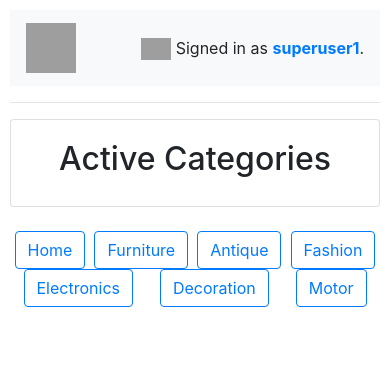
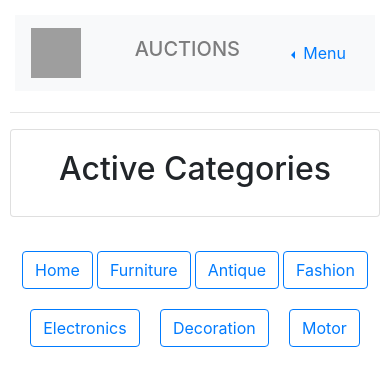
Before and after one commit to rishitshivesh/auction, a Django app: page /category in a window 390 px wide. Shown: the top 386 px of the page. Run offline with Django 3.2, Linux system fonts and the light colour scheme; a user stored in the database is signed in; data comes from the database, SQL or seed files in the repository; both versions use the stored data as it was after the commit; some libraries are stand-ins or nearby versions; grey boxes are pictures that could not be loaded.

Commit message:
Responsive

```diff
--- a/auctions/templates/auctions/categories.html
+++ b/auctions/templates/auctions/categories.html
@@ -1,16 +1,15 @@
-{% extends "auctions/layout.html" %}
-{% block body %}
+{% extends "auctions/layout.html" %} {% block body %}
 <div class="card">
     <div class="card-body">
         <center>
             <h2 align="center">Active Categories</h2>
         </center>
-    </div></div>
+    </div>
+</div>
 <br>
-    <div class="flex-container" style = "display: flex;flex-wrap: wrap;justify-content: space-around;align-items: center;">
+<div class="flex-container" style="display: flex;flex-wrap: wrap;justify-content: space-around;align-items: center;padding:10px;">
     {%for item in listings%}
-    <a href ="{%url 'category' item %}"><button type="button" class="btn btn-outline-primary">{{item}}</button></a>
-    {%endfor%}
+    <a href="{%url 'category' item %}" style="padding-bottom: 20px;"><button type="button" class="btn btn-outline-primary">{{item}}</button></a> {%endfor%}
 </div>
 
 {% endblock %}
--- a/auctions/templates/auctions/layout.html
+++ b/auctions/templates/auctions/layout.html
@@ -1,12 +1,38 @@
 <!DOCTYPE html>
 <html lang="en">
+
 <head>
     <title>{% block title %}Auctions{% endblock %}</title>
     <link rel="stylesheet" href="https://stackpath.bootstrapcdn.com/bootstrap/4.4.1/css/bootstrap.min.css" integrity="sha384-Vkoo8x4CGsO3+Hhxv8T/Q5PaXtkKtu6ug5TOeNV6gBiFeWPGFN9MuhOf23Q9Ifjh" crossorigin="anonymous">
-        <link rel="icon" href="https://imgur.com/BCTdTtt.png" type="image/png" >
+    <link rel="icon" href="https://imgur.com/BCTdTtt.png" type="image/png">
+    <script src="https://code.jquery.com/jquery-3.2.1.slim.min.js" integrity="sha384-KJ3o2DKtIkvYIK3UENzmM7KCkRr/rE9/Qpg6aAZGJwFDMVNA/GpGFF93hXpG5KkN" crossorigin="anonymous"></script>
+    <script src="https://cdnjs.cloudflare.com/ajax/libs/popper.js/1.12.9/umd/popper.min.js" integrity="sha384-ApNbgh9B+Y1QKtv3Rn7W3mgPxhU9K/ScQsAP7hUibX39j7fakFPskvXusvfa0b4Q" crossorigin="anonymous"></script>
+    <script src="https://maxcdn.bootstrapcdn.com/bootstrap/4.0.0/js/bootstrap.min.js" integrity="sha384-JZR6Spejh4U02d8jOt6vLEHfe/JQGiRRSQQxSfFWpi1MquVdAyjUar5+76PVCmYl" crossorigin="anonymous"></script>
+    <meta name="viewport" content="width=device-width, initial-scale=1.0">
+    <style>
+        @media(max-width: 1000px) {
+            .bigs {
+                display: none;
+            }
+            .smalls {
+                display: block;
+                padding: 5px;
+            }
+        }
 
+        @media(min-width: 1000px) {
+            .smalls {
+                display: none;
+            }
+            .bigs {
+                display: block;
+            }
+        }
+    </style>
 </head>
+
 <body style="padding:10px;">
+    <div class="bigs">
         <nav class="navbar navbar-expand-lg navbar-light bg-light">
             <a class="navbar-brand" href={% url 'index' %}>
                 <img src="https://imgur.com/JUIxk2R.png" width="50" height="50" alt="Image" loading="lazy">
@@ -15,12 +41,13 @@
             <div class="collapse navbar-collapse navbar navbar-light" id="navbarNavDropdown">
 
                 <ul class="navbar-nav">
+
                     <li class="nav-item">
-                <a class="nav-link" href="{% url 'index' %}"><h5>AUCTIONS</h5></a>
+                        <a class="nav-link" href="{% url 'index' %}">
+                            <h5>AUCTIONS</h5>
+                        </a>
                     </li>
-            <li class="nav-item">
-                <a class="nav-link" href="{% url 'index' %}">Active Listings</a>
-            </li>
+
                     <li class="nav-item">
                         <a class="nav-link" href="{% url 'categories' %}">Active Categories</a>
                     </li>
@@ -49,18 +76,75 @@
                 </ul>
             </div>
             <div class="float-right">
-            <img src="https://i.pinimg.com/originals/0c/3b/3a/0c3b3adb1a7530892e55ef36d3be6cb8.png" width = 30px>
-            {% if user.is_authenticated and user.first_name%}
-                Signed in as <strong><a href="{%url 'users' user.username%}">{{ user.first_name}} {{user.last_name}}</a></strong>.
-            {% elif user.is_authenticated and not user.first_name%}
-                Signed in as <strong><a href="{%url 'users' user.username%}">{{ user.username}}</a></strong>.
+                <img src="https://i.pinimg.com/originals/0c/3b/3a/0c3b3adb1a7530892e55ef36d3be6cb8.png" width='30px'> {% if user.is_authenticated and user.first_name%} Signed in as <strong><a href="{%url 'users' user.username%}">{{ user.first_name}} {{user.last_name}}</a></strong>.
+                {% elif user.is_authenticated and not user.first_name%} Signed in as <strong><a href="{%url 'users' user.username%}">{{ user.username}}</a></strong>. {% else %} Not signed in. {% endif %}
+            </div>
+
+        </nav>
+    </div>
+    <div class="smalls">
+
+        <nav class="navbar navbar-expand-lg navbar-light bg-light">
+            <a class="navbar-brand" href={% url 'index' %}>
+                <img src="https://imgur.com/JUIxk2R.png" width="50" height="50" alt="Image" loading="lazy">
+
+            </a>
+            <ul class="navbar-nav">
+                <li class="nav-item">
+                    <a class="nav-link" href="{% url 'index' %}">
+                        <h5>AUCTIONS</h5>
+                    </a>
+                </li>
+            </ul>
+
+            <div class="float-right">
+                <!-- Default dropleft button -->
+                <div class="btn-group dropleft">
+                    <button type="button" class="btn btn-link dropdown-toggle" data-toggle="dropdown" aria-haspopup="true" aria-expanded="false">
+      Menu
+    </button>
+                    <div class="dropdown-menu" style="padding:10px;">
+                        <ul class="navbar-nav">
+
+
+
+                            <li class="nav-item">
+                                <a class="nav-link" href="{% url 'categories' %}">Active Categories</a>
+                            </li>
+                            {% if user.is_authenticated %}
+
+                            <li class="nav-item">
+                                <a class="nav-link" href="{%url 'addlisting'%}">Add Listing</a>
+                            </li>
+                            <li class="nav-item">
+                                <a class="nav-link" href="{% url 'viewwishlist' %}">Wishlist</a>
+                            </li>
+                            <li class="nav-item">
+                                <a class="nav-link" href="{% url 'mywins' %}">My Wins</a>
+                            </li>
+                            <li class="nav-item">
+                                <strong><a class="nav-link" href="{% url 'logout' %}">Log Out</a></strong>
+                            </li>
                             {% else %}
-                Not signed in.
+                            <li class="nav-item">
+                                <strong><a class="nav-link" href="{% url 'login' %}">Log In</a></strong>
+                            </li>
+                            <li class="nav-item">
+                                <strong><a class="nav-link" href="{% url 'register' %}">Register</a></strong>
+                            </li>
                             {% endif %}
+                        </ul>
+                        <div class="dropdown-divider"></div>
+                        <img src="https://i.pinimg.com/originals/0c/3b/3a/0c3b3adb1a7530892e55ef36d3be6cb8.png" width='30px'> {% if user.is_authenticated and user.first_name%} Signed in as <strong><a href="{%url 'users' user.username%}">{{ user.first_name}} {{user.last_name}}</a></strong>.
+                        {% elif user.is_authenticated and not user.first_name%} Signed in as <strong><a href="{%url 'users' user.username%}">{{ user.username}}</a></strong>. {% else %} Not signed in. {% endif %}
+                    </div>
+                </div>
+            </div>
     </div>
     </nav>
-        <hr>
-        {% block body %}
-        {% endblock %}
+    </div>
+
+    <hr> {% block body %} {% endblock %}
 </body>
+
 </html>
```
Also changed, not shown: db.sqlite3. Lines whose indentation alone changed are shown as unchanged.
